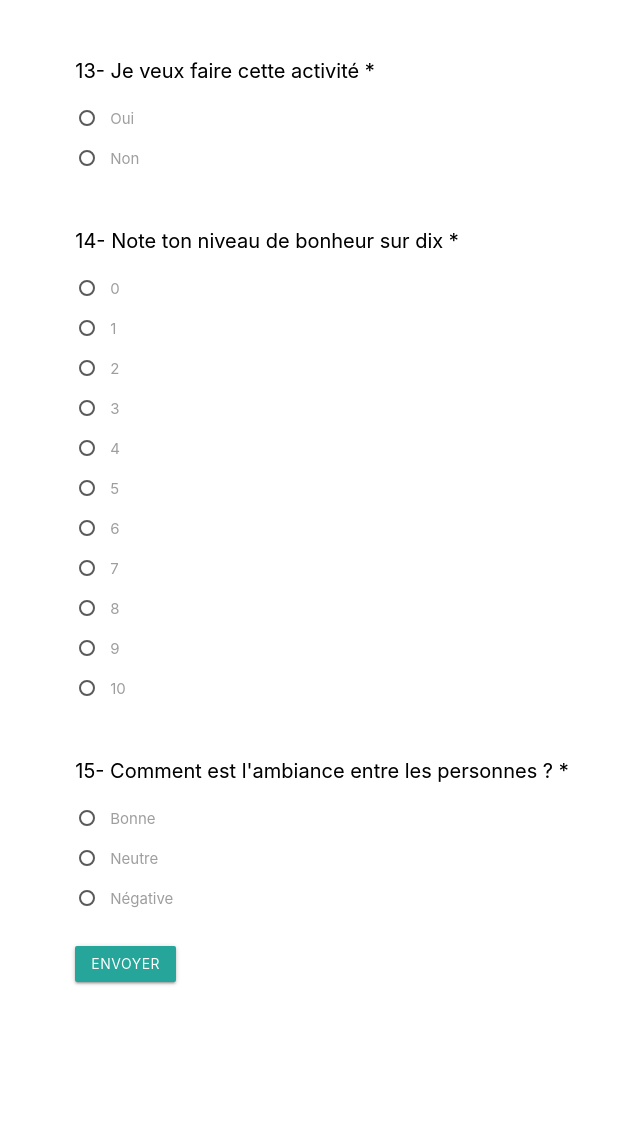
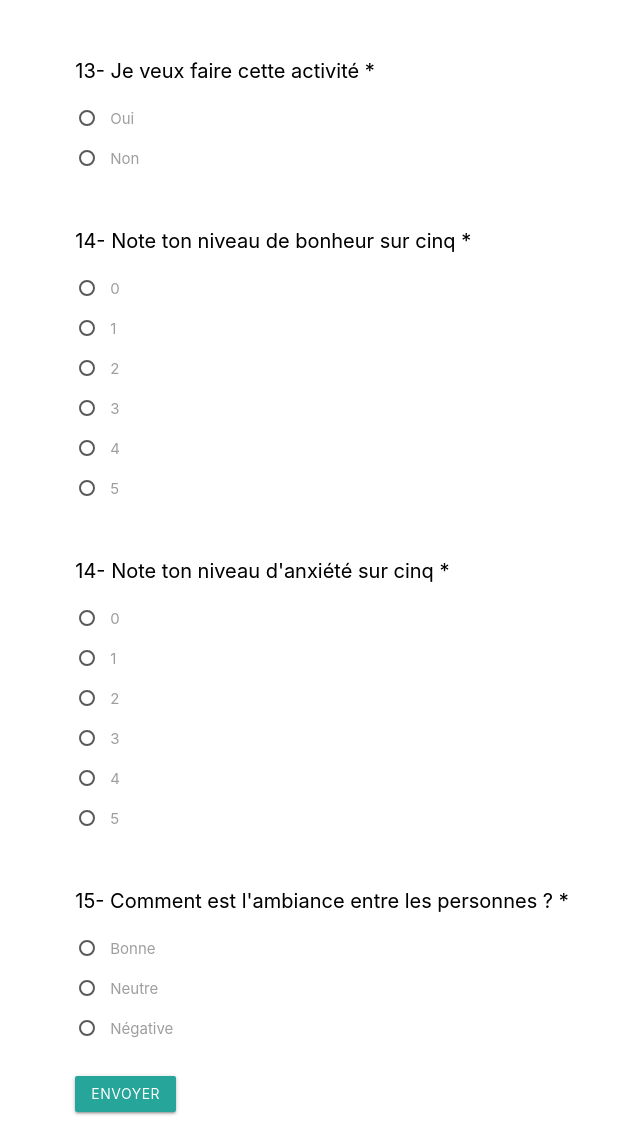
Before and after one commit to Kirom12/flow-graph, a Flask app: page /form in a window 1280 px wide. Shown: the part 3313-4445 px from the top of the page, without its empty margins (128-768 px from the left). Before the commit the page ends 4298 px from the top, so only its background shows below. Run offline with Flask 2, Linux system fonts and the light colour scheme; parts of the project's set-up code (start-up, migrations or seed data) failed here and were passed over.

Commit message:
modify happinness and add anxiety, add command to bot and correct lisibility of index

```diff
--- a/bot/__init__.py
+++ b/bot/__init__.py
@@ -40,7 +40,7 @@ async def exec_commands(message):
         return
 
     message_split = message.content.split()
-    command = message_split[0]
+    command = message_split[0].lower()
 
     # Start the task : send link to online form
     if command == 'start':
@@ -79,6 +79,10 @@ async def exec_commands(message):
         else:
             await message.channel.send("L'envois de formulaire est désactivé.")
 
+    # Send link to user
+    elif command == 'link':
+        await message.channel.send("Voila tes résultats : {}".format(cfg.GRAPH_URL))
+
     # Display help message
     elif command == 'help':
         embed = discord.Embed()
--- a/bot/config.py
+++ b/bot/config.py
@@ -2,3 +2,4 @@ import os
 
 BOT_TOKEN = os.environ.get("BOT_TOKEN", default=None)
 FORM_URL = os.environ.get("FORM_URL", default=None)
+GRAPH_URL = os.environ.get("GRAPH_URL", default=None)
--- a/flow_graph/graph.py
+++ b/flow_graph/graph.py
@@ -1,51 +1,19 @@
-import requests
+
 from flask import (
     Blueprint, flash, g, redirect, render_template, request, session, url_for, current_app
 )
 
-import datetime
-import os
 from flow_graph.database import db_session
 from flow_graph.models import FlowForm
+from sqlalchemy import desc
 
 bp = Blueprint('graph', __name__)
 
 @bp.route('/')
 def index():
-    data = FlowForm.query.all()
+    data = FlowForm.query.order_by(desc(FlowForm.id)).all()
 
     return render_template('graph/index.html', datas=data)
-
-
-def theoretical_flow_calculation(difficulty, skill_level):
-    """
-    Calculation of theoretical flow due of difficulty and skill level
-    @TODO Calculation with average of difficulty and skill level
-    :param difficulty:
-    :param skill_level:
-    :return:
-    """
-    if difficulty > 3:
-        if skill_level > 3:
-            return "flow"
-        if skill_level < 3:
-            return "angoisse"
-        if skill_level == 3:
-            return "stimulé"
-    if difficulty == 3:
-        if skill_level > 3:
-            return "contrôle"
-        if skill_level < 3:
-            return "inquetude"
-        if skill_level == 3:
-            return "neutre"
-    if difficulty < 3:
-        if skill_level > 3:
-            return "relaxation"
-        if skill_level < 3:
-            return "apathie"
-        if skill_level == 3:
-            return "ennui"
 
 @bp.route('/form')
 def flow_form():
@@ -71,6 +39,7 @@ def flow_form_validation():
             request.form['learn'],
             request.form['want'],
             request.form['happiness'],
+            request.form['anxiety'],
             request.form['social'])
         db_session.add(form)
         db_session.commit()
--- a/flow_graph/models.py
+++ b/flow_graph/models.py
@@ -20,9 +20,10 @@ class FlowForm(Base):
     learn = Column(Integer, nullable=False)
     want = Column(Integer, nullable=False)
     happiness = Column(Integer, nullable=False)
+    anxiety = Column(Integer)
     social = Column(String(40), nullable=False)
 
-    def __init__(self, activity=None, category=None, difficulty=None, skill=None, skill_feel=None, immersed=None, objective=None, control=None, other=None, time=None, fail=None, learn=None, want=None, happiness=None, social=None):
+    def __init__(self, activity=None, category=None, difficulty=None, skill=None, skill_feel=None, immersed=None, objective=None, control=None, other=None, time=None, fail=None, learn=None, want=None, happiness=None, anxiety=None, social=None):
         self.activity = activity
         self.category = category
         self.difficulty = difficulty
@@ -37,6 +38,7 @@ class FlowForm(Base):
         self.learn = learn
         self.want = want
         self.happiness = happiness
+        self.anxiety = anxiety
         self.social = social
 
     def get_theoretical_flow(self):
--- a/flow_graph/static/css/style.css
+++ b/flow_graph/static/css/style.css
@@ -36,6 +36,10 @@ table.dataTable thead th, table.dataTable thead td {
     padding: 5px 5px;
 }
 
+.table-bg-6{
+    background-color: #4ea3fb;
+}
+
 .table-bg-5{
     background-color: #4ea3fb;
 }
@@ -49,11 +53,15 @@ table.dataTable thead th, table.dataTable thead td {
 }
 
 .table-bg-2{
-    background-color: #d2f678;
+    background-color: #f1b375;
 }
 
 .table-bg-1{
-    background-color: #f1b375;
+    background-color: #F98B6E;
+}
+
+.table-bg-0{
+    background-color: #F98B6E;
 }
 
 .flow-0{
--- a/flow_graph/static/js/table.js
+++ b/flow_graph/static/js/table.js
@@ -10,13 +10,22 @@ $(document).ready(function()
         "order": [[ 0, "desc" ]]
     })
 
+    var numberOfData = 15
+
     // Fill color for clean display
     $(".indic").each(function(i)
     {
         let value = $(this).data("value")
 
+        console.log(value)
+
+        if (value == 'None')
+        {
+            $(this).text("-")
+        }
+
         // We want only red/green for non forced
-        if(i%14 == 11)
+        if(i%numberOfData == 11)
         {
             if (value.toLowerCase() == 'oui')
             {
@@ -26,8 +35,13 @@ $(document).ready(function()
                 $(this).addClass("table-bg-1")
             }
         }
+        else if (i%numberOfData == 13)
+        {
+            value = (5 - value) + 1
+            $(this).addClass("table-bg-"+value)
+        }
         // We want color for social ambiance good/none/bad
-        else if (i%14 == 13)
+        else if (i%numberOfData == 14)
         {
             switch(value.toLowerCase())
             {
@@ -45,13 +59,11 @@ $(document).ready(function()
         else
         {
             // Round if this is the first element of each row (flow indicator)
-            if(i%14 == 0)
+            if(i%numberOfData == 0)
             {
                value = Math.round(parseFloat(value))
-            } else if (i%14 == 12)
-            {
-                value = Math.round(parseFloat(value)/2)
             }
+            console.log(value)
             $(this).addClass("table-bg-"+value)
         }
     })
--- a/flow_graph/templates/graph/form.html
+++ b/flow_graph/templates/graph/form.html
@@ -423,7 +423,7 @@
 
         <div class="row">
             <div class="col s12">
-                <p class="form-question" >14- Note ton niveau de bonheur sur dix *</p>
+                <p class="form-question" >14- Note ton niveau de bonheur sur cinq *</p>
                 <p>
                     <label>
                         <input name="happiness" type="radio" value="0" required/>
@@ -460,34 +460,46 @@
                         <span>5</span>
                     </label>
                 </p>
+            </div>
+        </div>
+
+        <div class="row">
+            <div class="col s12">
+                <p class="form-question" >14- Note ton niveau d'anxiété sur cinq *</p>
                 <p>
                     <label>
-                        <input name="happiness" type="radio" value="6"/>
-                        <span>6</span>
+                        <input name="anxiety" type="radio" value="0" required/>
+                        <span>0</span>
                     </label>
                 </p>
                 <p>
                     <label>
-                        <input name="happiness" type="radio" value="7"/>
-                        <span>7</span>
+                        <input name="anxiety" type="radio" value="1"/>
+                        <span>1</span>
                     </label>
                 </p>
                 <p>
                     <label>
-                        <input name="happiness" type="radio" value="8"/>
-                        <span>8</span>
+                        <input name="anxiety" type="radio" value="2"/>
+                        <span>2</span>
                     </label>
                 </p>
                 <p>
                     <label>
-                        <input name="happiness" type="radio" value="9"/>
-                        <span>9</span>
+                        <input name="anxiety" type="radio" value="3"/>
+                        <span>3</span>
                     </label>
                 </p>
                 <p>
                     <label>
-                        <input name="happiness" type="radio" value="10"/>
-                        <span>10</span>
+                        <input name="anxiety" type="radio" value="4"/>
+                        <span>4</span>
+                    </label>
+                </p>
+                <p>
+                    <label>
+                        <input name="anxiety" type="radio" value="5"/>
+                        <span>5</span>
                     </label>
                 </p>
             </div>
```
Also changed, not shown: flow_graph/templates/graph/index.html (+7 -5 lines).
